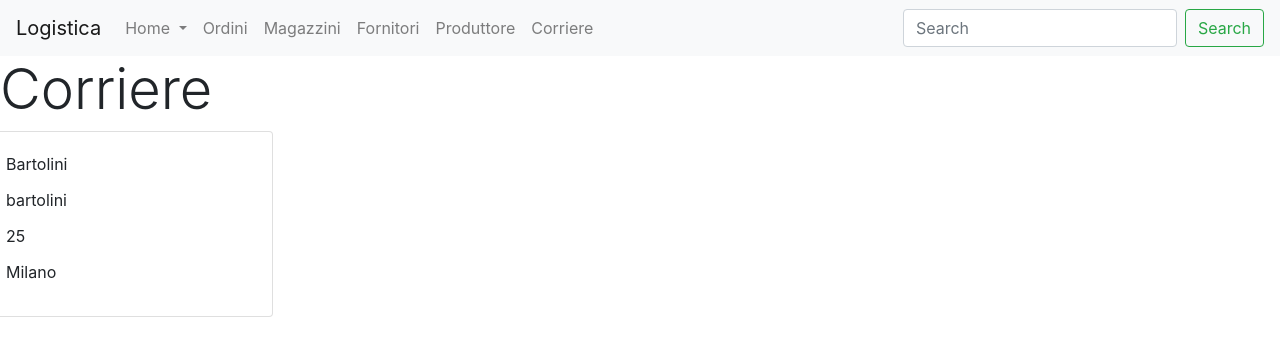
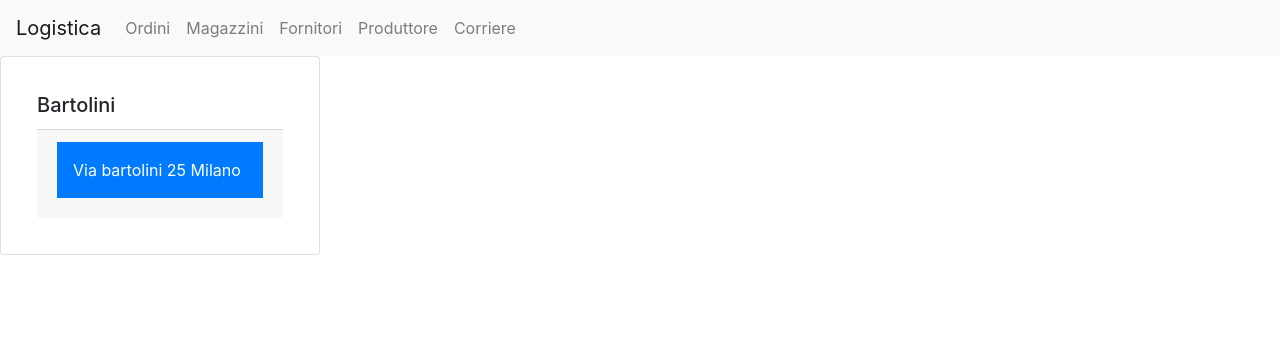
Before and after one commit to fiacca98/EFintus, an Angular app in the folder LogisticaFrontEnd/: page /corriere in a window 1280 px wide. Shown: the top 356 px of the page. Built offline with nearby package versions, Linux system fonts and the light colour scheme; data requests are answered from the project's data file.

Commit message:
Merge from previous commit

```diff
--- a/LogisticaFrontEnd/src/app/app.component.html
+++ b/LogisticaFrontEnd/src/app/app.component.html
@@ -1,3 +1 @@
 <app-navbar></app-navbar>
-
-<!--<app-orders></app-orders>-->
--- a/LogisticaFrontEnd/src/app/components/corriere/corriere.component.css
+++ b/LogisticaFrontEnd/src/app/components/corriere/corriere.component.css
@@ -0,0 +1,18 @@
+.column {
+    float: left;
+    width: 25%;
+
+  }
+
+  .row{
+    margin: 0;
+    padding: 0;
+  }
+
+
+
+  @media screen and (max-width: 600px) {
+    .column {
+      width: 100%;
+    }
+  }
--- a/LogisticaFrontEnd/src/app/components/corriere/corriere.component.html
+++ b/LogisticaFrontEnd/src/app/components/corriere/corriere.component.html
@@ -1,13 +1,14 @@
-<h1 class="display-4">Corriere</h1>
 <div class="row">
-  <div *ngFor="let elemento of corriere" class="card" style="width: 18rem;">
-    <div class="card-body">
-      <p class="card-title">{{elemento.nome}}</p>
-      <p class="card-title">{{elemento.via}}</p>
-      <p class="card-title">{{elemento.n_civico}}</p>
-      <p class="card-title">{{elemento.citta}}</p>
-      <p class="card-title">{{elemento.cao}}</p>
-
+  <div class="column" *ngFor="let elemento of corriere">
+    <div class="card-group">
+      <div class="card p-3">
+        <div class="card-body">
+          <h5 class="card-title">{{elemento.nome}}</h5>
+          <div class="card-footer">
+            <p class="p-3 mb-2 bg-primary text-white"> Via {{elemento.via}} {{elemento.n_civico}} {{elemento.citta}} {{elemento.cao}}</p>
+          </div>
+        </div>
+      </div>
     </div>
   </div>
 </div>
--- a/LogisticaFrontEnd/src/app/components/magazzini/magazzini.component.html
+++ b/LogisticaFrontEnd/src/app/components/magazzini/magazzini.component.html
@@ -9,28 +9,7 @@
                   <p class="card-text">Altezza: {{elemento.altezza}}, Capacita: {{elemento.capacita}}</p>
                 </div>
                 <div class="card-footer">
-                  <!-- Button trigger modal -->
-                <button type="button" class="btn btn-primary btn-lg btn-block" data-toggle="modal" data-target="#exampleModalCenter" routerLink="/dettaglio/{{elemento.id}}">Dettagli</button>
-
-                  <!-- Modal -->
-                  <div class="modal fade" id="exampleModalCenter" tabindex="-1" role="dialog" aria-labelledby="exampleModalCenterTitle" aria-hidden="true">
-                    <div class="modal-dialog modal-dialog-centered" role="document">
-                      <div class="modal-content" >
-                        <div class="modal-header">
-                          <h5 class="modal-title" id="exampleModalLongTitle"></h5>
-                          <button type="button" class="close" data-dismiss="modal" aria-label="Close">
-                            <span aria-hidden="true">&times;</span>
-                          </button>
-                        </div>
-                        <div class="modal-body">
-                          ...
-                        </div>
-                        <div class="modal-footer">
-                          <button type="button" class="btn btn-primary" data-dismiss="modal">Close</button>
-                        </div>
-                      </div>
-                    </div>
-                  </div>
+                  <!-- <app-dettaglio></app-dettaglio> -->
                 </div>
               </div>
 
--- a/LogisticaFrontEnd/src/app/components/navbar/navbar.component.html
+++ b/LogisticaFrontEnd/src/app/components/navbar/navbar.component.html
@@ -28,10 +28,6 @@
 
       </ng-container>
     </ul>
-    <form class="form-inline my-2 my-lg-0">
-      <input class="form-control mr-sm-2" type="search" placeholder="Search" aria-label="Search">
-      <button class="btn btn-outline-success my-2 my-sm-0" type="submit">Search</button>
-    </form>
   </div>
 </nav>
 <router-outlet></router-outlet>
--- a/LogisticaFrontEnd/src/app/components/orders/orders.component.html
+++ b/LogisticaFrontEnd/src/app/components/orders/orders.component.html
@@ -5,7 +5,7 @@
     <div class="card-body">
       <h5 class="card-title">Ordine N° {{order.id_ordine}}</h5>
       <p class="card-text">Stato: {{order.state}} <br> Quantità: {{order.quantity}}</p>
-      <a href="#" class="btn btn-primary">Dettaglio</a>
+      <app-dettaglio></app-dettaglio>
     </div>
   </div>
 </div>
--- a/LogisticaFrontEnd/src/app/services/navbar.service.ts
+++ b/LogisticaFrontEnd/src/app/services/navbar.service.ts
@@ -7,7 +7,6 @@
 export class NavbarService {
 
   private navItems: Navbar[] = [
-    new Navbar(0,"Home","/home",[new Navbar(1,"HomeSub","/sub",[])]),
     new Navbar(1,"Ordini","/ordini",[]),
     new Navbar(2,"Magazzini","/magazzini",[]),
     new Navbar(2,"Fornitori","/fornitori",[]),
```
